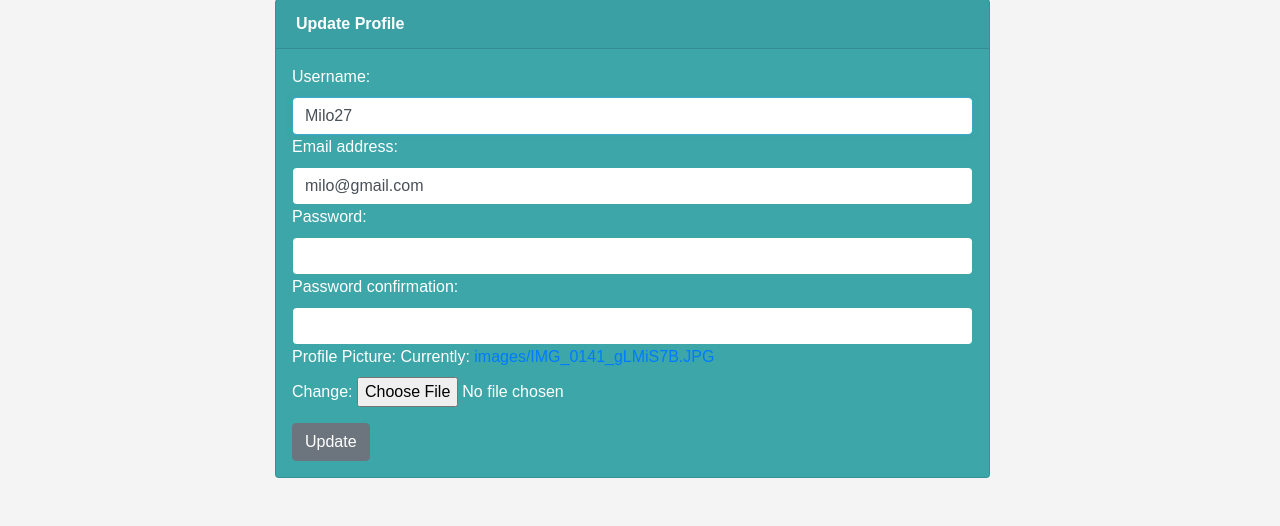
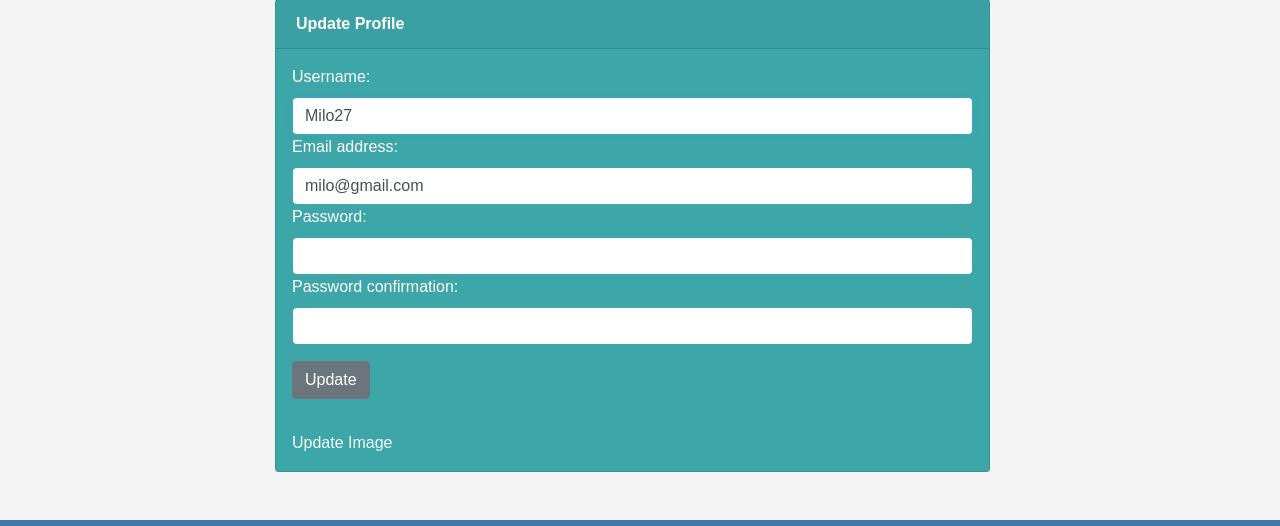
Before and after one commit to Rossi-21/form_shows, a Django app: page /user/4/update in a window 1280 px wide. Shown: the part 402-928 px from the top of the page. Run offline with Django 4.2, Linux system fonts and the light colour scheme; a user stored in the database is signed in; data comes from the database, SQL or seed files in the repository; both versions use the stored data as it was after the commit; some libraries are stand-ins or nearby versions.

Commit message:
profile image on user page/profile image update

```diff
--- a/user_app/static/css/styles.css
+++ b/user_app/static/css/styles.css
@@ -38,6 +38,14 @@ span, .margin-left{
 .card-width{
     width: 25%;
 }
+
+.mt-3{
+    margin-top: 3% ;
+}
+
+/* .ms-3{
+    margin-left: 2%;
+} */
 
 .card {
     background-color: #3da6a9;
--- a/user_app/templates/navbar.html
+++ b/user_app/templates/navbar.html
@@ -6,9 +6,9 @@
     </button>
     <div class="collapse navbar-collapse" id="navbarNav">
         <ul class="navbar-nav ml-auto">
-            {% if profile.profile_image %}
+            {% if request.user.profile.profile_image %}
                 <li class="nav-item">
-                    <img class="rounded-circle" src="{{user.profile.profile_image.url}}"  alt="profile image" height="35" width="35">
+                    <img class="rounded-circle" src="{{request.user.profile.profile_image.url}}"  alt="profile image" height="35" width="35">
                 </li>
             {% endif %}
             <li class="nav-item active">
--- a/user_app/templates/shows.html
+++ b/user_app/templates/shows.html
@@ -14,7 +14,7 @@
                             {% if show.user.profile.profile_image %}
                                 <img class="rounded-circle" src="{{show.user.profile.profile_image.url}}"  alt="profile image" height="35" width="35">
                             {% endif %}
-                            <a class="nav-link text-dark" href="/user/{{show.user.id}}">{{show.user}}</a>
+                            <a class="nav-link text-light" href="/user/{{show.user.id}}">{{show.user}}</a>
                         </div>
                     </div>
                     {% if show.show_image %}
--- a/user_app/templates/updateUser.html
+++ b/user_app/templates/updateUser.html
@@ -9,7 +9,7 @@
                 <div class="card-header">
                     <strong>Update Profile</strong>
                 </div>
-                <form class="m-3" method="POST" action="" enctype="multipart/form-data">
+                <form class="m-3" method="POST" action="">
                     {% csrf_token %}
                     {{ user_form.username.label_tag}}
                     {{ user_form.username }}
@@ -27,10 +27,9 @@
                     {{ user_form.password2 }}
                     {{ user_form.password2.errors }}
 
-                    {{profile_form.as_p}}
-
-                    <button class="btn btn-secondary" type="submit">Update</button>
+                    <button class="btn btn-secondary mt-3" type="submit">Update</button>
                 </form>
+                <a class="m-3 text-light" href="{% url 'updateImage' user.id %}">Update Image</a>
             </div>
         </div>
     </div>
--- a/user_app/urls.py
+++ b/user_app/urls.py
@@ -11,6 +11,7 @@ urlpatterns = [
     path('register', views.registerUser, name="registerUser"),
     path('user/<int:id>/', views.showUser, name="showUser"),
     path('user/<int:id>/update', views.updateUser, name="updateUser"),
+    path ('user/<int:id>/updateimage', views.updateImage, name="updateImage"),
     path('like/<int:id>/', views.likeShow, name="likeShow"),
     path('comment/<int:id>/delete', views.deleteComment, name="deleteComment"),
     path('login', views.loginUser, name="loginUser"),
--- a/user_app/views.py
+++ b/user_app/views.py
@@ -3,7 +3,7 @@ from django.contrib.auth import authenticate, login, logout
 from django.contrib import messages
 from django.contrib.auth.models import User
 from django.contrib.auth.decorators import login_required
-from django.http import JsonResponse
+
 
 from .models import *
 from .forms import *
@@ -13,11 +13,9 @@ def registerUser(request):
     form = CreateUserForm()
 
     if request.method == 'POST':
-
         form = CreateUserForm(request.POST)
 
         if form.is_valid():
-
             user = form.save()
 
             login(request, user)
@@ -40,28 +38,21 @@ def loginUser(request):
         user = authenticate(request, username = username, password = password)
 
         if user is not None:
-
             login(request, user)
 
             return redirect('allShows')
 
         else:
-
             messages.info(request, 'Username or Password is incorrect')
 
-    context = {}
-
-    return render(request, 'login.html', context)
+    return render(request, 'login.html')
 
 @login_required
 def showUser(request, id):
 
     user = User.objects.get(id=id)
-
-    profile = Profile.objects.get(id=id)
-
+    profile = Profile.objects.get(id=request.user.id)
     shows = Show.objects.filter(user=user)
-
     favorites = Show.objects.filter(like=user)
 
     context = {
@@ -89,6 +80,7 @@ def updateUser(request, id):
         if user_form.is_valid() and profile_form.is_valid():
             user_form.save()
             profile_form.save()
+
             login(request, user)
 
             return redirect(f'/user/{user.id}')
@@ -98,7 +90,30 @@ def updateUser(request, id):
         'profile_form' : profile_form,
         'profile' : profile
     }
+
     return render(request, "updateUser.html", context)
+
+def updateImage(request, id):
+
+    user = User.objects.get(id=id)
+    profile = Profile.objects.get(user__id=id)
+
+    form = ProfilePicForm(instance=profile)
+
+    if request.method == 'POST':
+        form = ProfilePicForm(request.POST or None, request.FILES or None, instance=profile)
+
+        if form.is_valid():
+            form.save()
+
+            return redirect(f'/user/{user.id}')
+
+    context = {
+        'profile' : profile,
+        'form' : form,
+    }
+
+    return render(request, "updateImage.html", context)
 
 def logoutUser(request):
 
@@ -114,7 +129,6 @@ def home(request):
     form = CreateShowForm()
 
     if request.method == 'POST':
-
         form = CreateShowForm(request.POST, request.FILES)
 
         if form.is_valid():
@@ -139,7 +153,6 @@ def viewShow(request, id):
     comments = show.comment.all()
 
     if request.method == 'POST':
-
         user = request.user
         show = Show.objects.get(id=id)
         description = request.POST.get('description')
@@ -154,6 +167,7 @@ def viewShow(request, id):
         'comments' : comments,
         'profile' :profile
     }
+
     return render(request, 'view.html', context)
 
 @login_required
@@ -195,11 +209,9 @@ def editShow(request, id):
     form = CreateShowForm(instance=show)
 
     if request.method == 'POST':
-
         form = CreateShowForm(request.POST or None, request.FILES or None, instance=show)
 
         if form.is_valid():
-
             form.save()
 
         return redirect(f'/shows/{show.id}', show)
```
Also changed, not shown: user_app/templates/updateImage.html (added, +24 -0 lines), user_app/templates/user.html (+10 -2 lines), db.sqlite3, media/images/IMG_0141_6e4WTQi.JPG (added), media/images/IMG_3443_2QWbwcq.JPG (added), media/images/IMG_3443_7Ui2xge.JPG (added).
